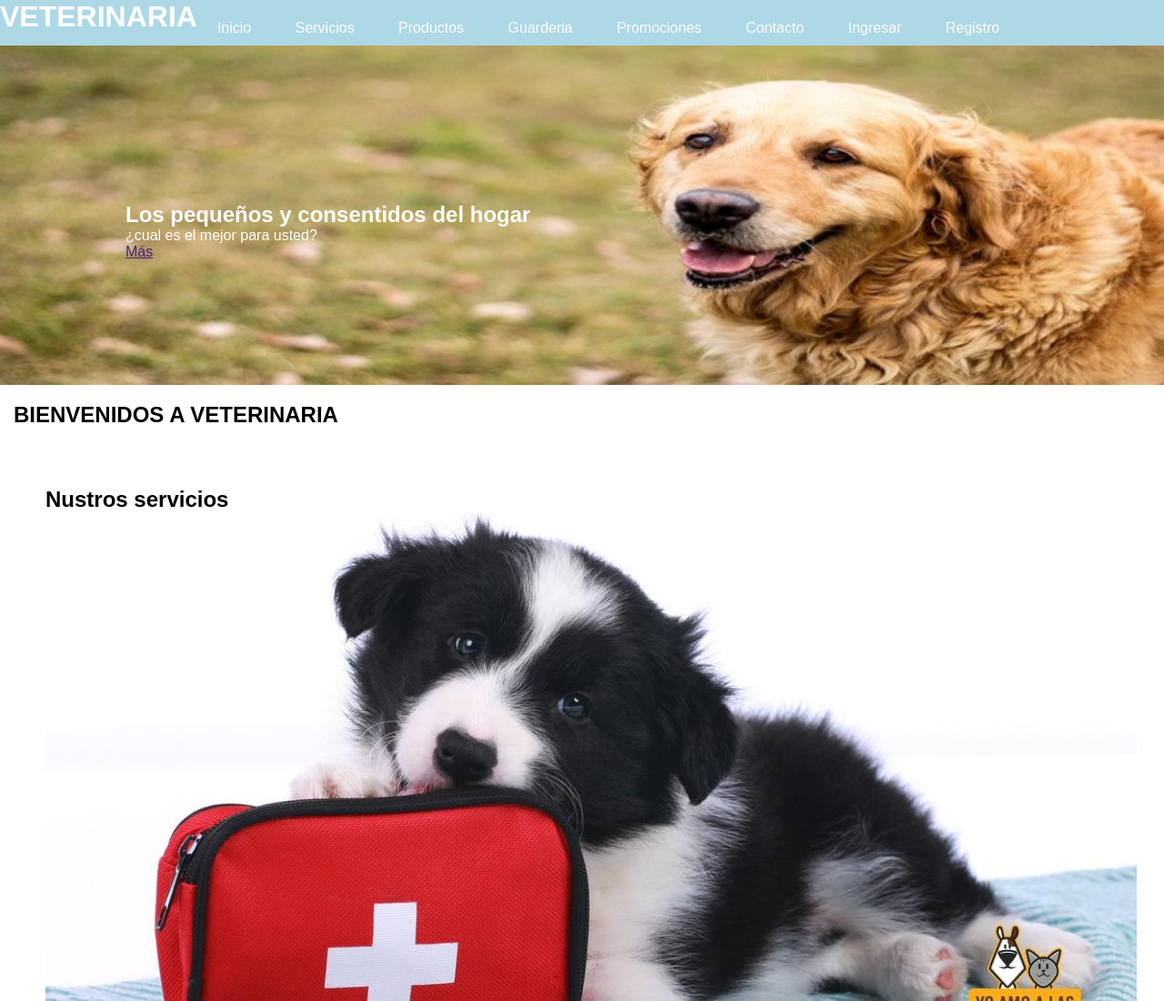
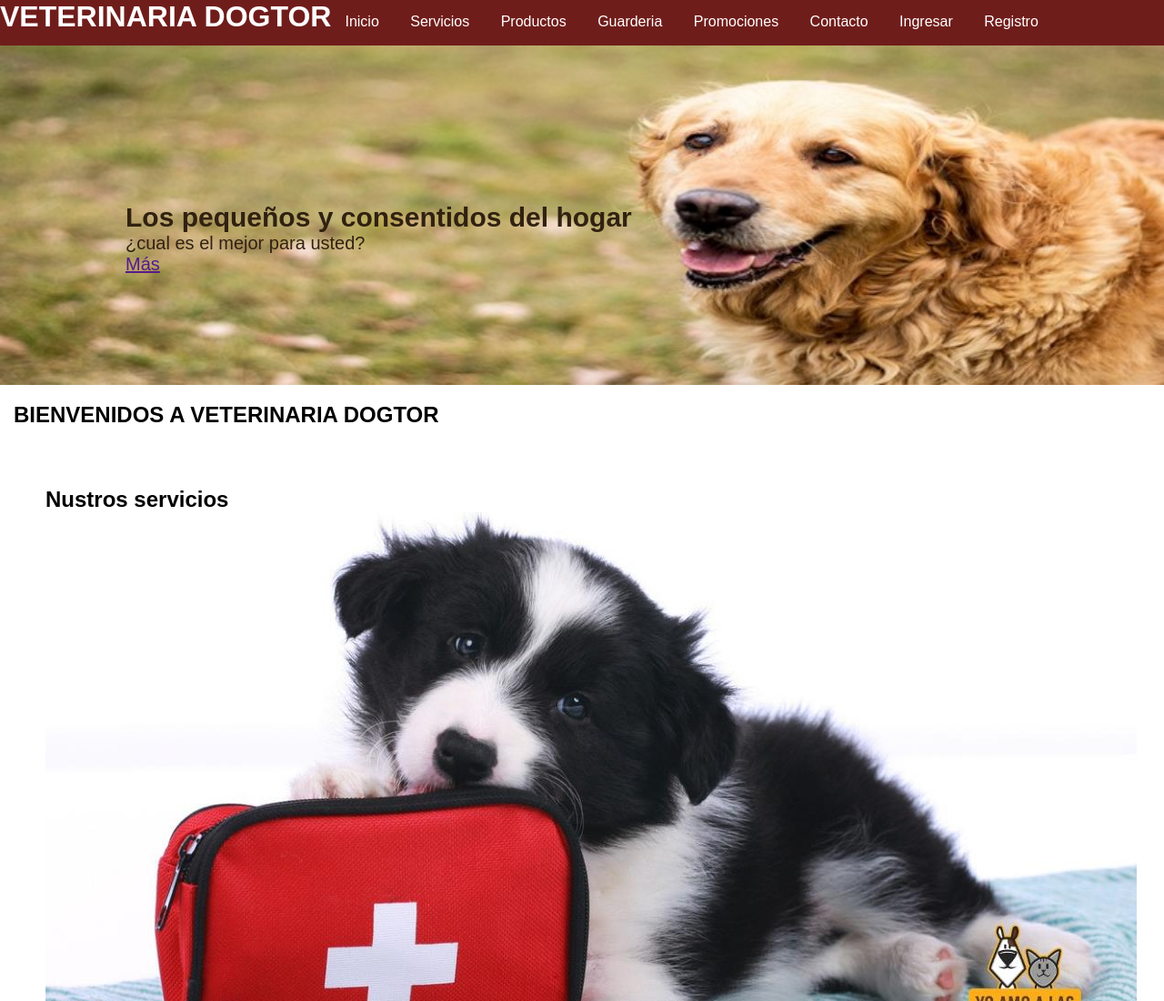
Before and after one commit to Ninix304/HTML_ADSO, a plain HTML site: page index.html in a window 1280 px wide. Shown: the top 1100 px of the page at 91% size. Drawn offline with Linux system fonts and the light colour scheme.

Commit message:
Aplicando estilos en css

```diff
--- a/css/estilo.css
+++ b/css/estilo.css
@@ -10,7 +10,7 @@ body{
 header{
 	width: 100%;
 	height: 50px;
-	background: lightblue;
+	background: #6f1d1b;
 	color: #fff;
 	position: fixed;
 	top: 0;
@@ -31,10 +31,11 @@ h1{
 	height: 100%;
 }
 #banner .contenedor{
+	font-size: 20px;
 	position: absolute;
 	top: 80%;
 	left: 10%;
-	color: #fff;
+	color: #312110;
 	transform: translateX(10px)translateY(-130px);
 }
 .menu a{
@@ -42,11 +43,11 @@ h1{
 	color: #fff;
 	height: 50px;
 	text-decoration: initial;
-	padding: 22px;
+	padding: 15px;
 	border: 0px solid #fff;
 }
 .menu a:hover{
-	background: lightgreen;
+	background: #952624;
 }
 #bienvenidos h2{
 	padding: 15px;
--- a/index.html
+++ b/index.html
@@ -8,7 +8,7 @@
 </head>
 <body>
 <header>
-	<h1>VETERINARIA </h1>
+	<h1>VETERINARIA DOGTOR</h1>
 	<nav class="menu">
 		<a href="">Inicio</a>
 		<a href="">Servicios</a>
@@ -31,7 +31,7 @@
 	</section>
 	<section id="bienvenidos">
 		<div class="contenedor">
-			<h2>Bienvenidos a veterinaria</h2>
+			<h2>Bienvenidos a veterinaria Dogtor</h2>
 		</div>
 	</section>
 	<section id="servicios">
```
